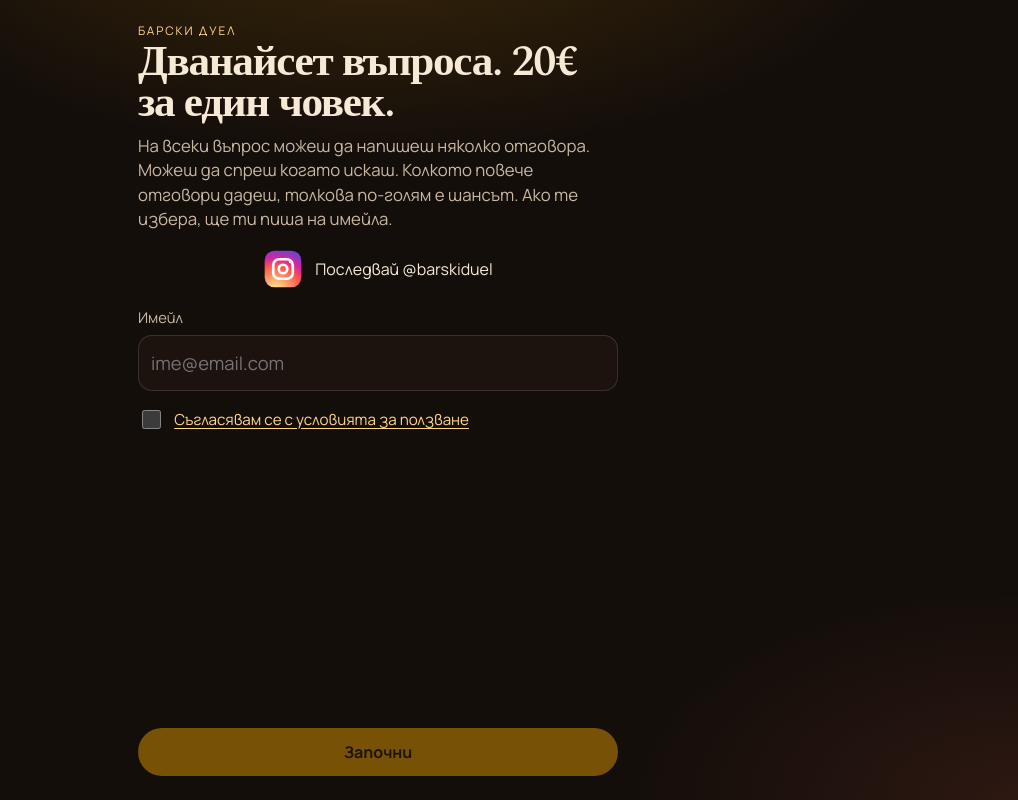
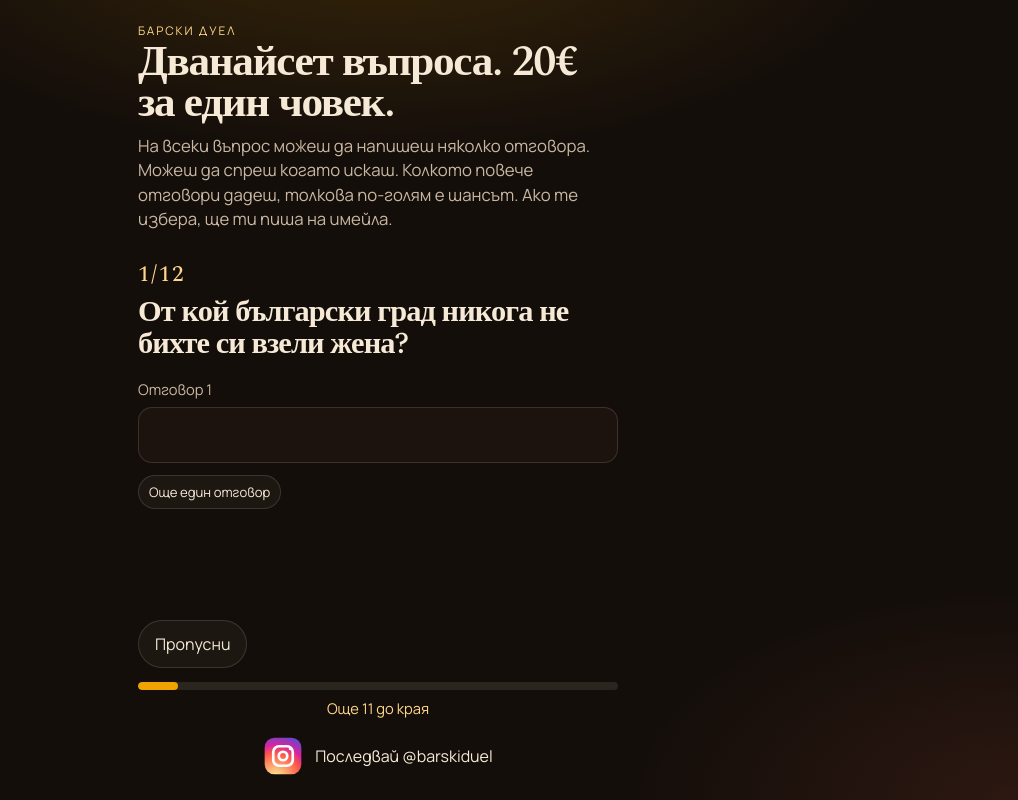
Before and after one commit to ivaylonikolov7/popitahme-100-choveka, a React (Vite) app: page / in a window 1280 px wide. Shown: the whole page, without its empty margins (262-1280 px from the left). Built offline with nearby package versions, Linux system fonts and the light colour scheme.

Commit message:
feat: start with questions

```diff
--- a/src/styles.css
+++ b/src/styles.css
@@ -485,6 +485,12 @@ select.dark-field {
   padding: 22px 0 calc(24px + env(safe-area-inset-bottom));
 }
 .survey h1 { font-size: clamp(1.85rem, 8vw, 2.7rem); }
+.survey .home-ask { margin-top: 26px; }
+.survey .home-ask h2 {
+  font-size: clamp(1.45rem, 5.5vw, 1.9rem);
+  line-height: 1.05;
+  margin: 0.35rem 0 0;
+}
 .q-count {
   margin: 0;
   font-family: Spectral, "Times New Roman", serif;
@@ -493,6 +499,28 @@ select.dark-field {
   color: var(--gold-2);
 }
 .survey .dock { margin-top: auto; padding-top: 18px; }
+.survey-foot { margin-top: auto; padding-top: 18px; }
+.survey-foot .dock { margin-top: 0; padding-top: 0; }
+.progress {
+  height: 8px;
+  margin-top: 14px;
+  border-radius: 999px;
+  background: rgba(246, 234, 215, 0.1);
+  overflow: hidden;
+}
+.progress > span {
+  display: block;
+  height: 100%;
+  border-radius: inherit;
+  background: var(--gold);
+  transition: width 0.25s ease;
+}
+.progress-note {
+  margin: 8px 0 0;
+  text-align: center;
+  color: var(--gold-2);
+  font-size: 0.92rem;
+}
 .survey .follow {
   display: flex;
   align-items: center;
--- a/src/survey/SurveyApp.tsx
+++ b/src/survey/SurveyApp.tsx
@@ -3,6 +3,7 @@ import { SURVEY_QUESTIONS } from "./questions";
 import { cleanEmail, emailOk } from "./email";
 
 const DRAFT_KEY = "bar-feuds-survey-draft";
+const EMAIL_STEP = SURVEY_QUESTIONS.length;
 
 function InstagramFollow() {
   return (
@@ -54,7 +55,60 @@ type Draft = {
   accepted: boolean;
   answers: string[][];
   step: number;
+  returnStep: number;
 };
+
+function Terms({
+  onClose,
+  onAccept,
+}: {
+  onClose: () => void;
+  onAccept: () => void;
+}) {
+  return (
+    <div className="terms-backdrop" onClick={onClose}>
+      <div
+        className="terms-pop"
+        role="dialog"
+        aria-modal="true"
+        aria-labelledby="terms-title"
+        onClick={(event) => event.stopPropagation()}
+      >
+        <h2 id="terms-title">Условия за ползване</h2>
+        <p>Анкетата е на @barskiduel.</p>
+        <p>Пазя имейла и отговорите.</p>
+        <p>
+          Ползвам ги, за да видя най-честите отговори за играта и да избера
+          един човек, на когото пращам 20€. Колкото повече отговори дадеш,
+          толкова по-голям е шансът. Ако спечелиш, пиша ти на имейла. Аз
+          избирам. Няма код и не всеки получава пари.
+        </p>
+        <p>
+          Листчето с имейла го виждам само аз. Не го пускам публично, не го
+          ползвам за реклама и не го давам на други.
+        </p>
+        <p>
+          Самите отговори, без имейл, ще ги ползвам после в барската игра. Там
+          се вижда само кой отговор колко често е писан, не кой го е написал.
+        </p>
+        <p>
+          Имейла трия, след като парите са изпратени. Ако отговорите са
+          написани само колкото да се участва, мога да махна цялото листче и то
+          не влиза в играта. Ако искаш твоя запис да изтрия или да ти го покажа
+          по-рано, пиши на @barskiduel.
+        </p>
+        <div className="dock">
+          <button type="button" className="btn ghost" onClick={onClose}>
+            Затвори
+          </button>
+          <button type="button" className="btn primary" onClick={onAccept}>
+            Съгласявам се
+          </button>
+        </div>
+      </div>
+    </div>
+  );
+}
 
 function blankAnswers() {
   return SURVEY_QUESTIONS.map(() => [""]);
@@ -65,7 +119,8 @@ function loadDraft(): Draft {
     email: "",
     accepted: false,
     answers: blankAnswers(),
-    step: -1,
+    step: 0,
+    returnStep: 0,
   };
   try {
     const raw = sessionStorage.getItem(DRAFT_KEY);
@@ -75,6 +130,7 @@ function loadDraft(): Draft {
       accepted?: boolean;
       answers?: unknown[];
       step?: number;
+      returnStep?: number;
     };
     const answers = SURVEY_QUESTIONS.map((_, index) => {
       const item = data.answers?.[index];
@@ -88,9 +144,14 @@ function loadDraft(): Draft {
     });
     const email = cleanEmail(data.email);
     const accepted = data.accepted === true;
-    const ready = accepted && emailOk(email);
-    const step = ready ? (data.step ?? -1) : -1;
-    return { email, accepted, answers, step };
+    const last = SURVEY_QUESTIONS.length - 1;
+    const step =
+      typeof data.step === "number" && data.step >= 0 && data.step <= EMAIL_STEP
+        ? data.step
+        : 0;
+    const back = typeof data.returnStep === "number" ? data.returnStep : Math.min(Math.max(step, 0), last);
+    const returnStep = back >= 0 && back <= last ? back : 0;
+    return { email, accepted, answers, step, returnStep };
   } catch {
     return empty;
   }
@@ -123,6 +184,11 @@ export function SurveyApp() {
   function goNext() {
     if (step >= SURVEY_QUESTIONS.length - 1) return;
     setDraft({ ...draft, step: step + 1 });
+  }
+
+  function goToEmail() {
+    setError("");
+    setDraft({ ...draft, step: EMAIL_STEP, returnStep: step });
   }
   const question = step >= 0 ? SURVEY_QUESTIONS[step] : undefined;
 
@@ -198,15 +264,12 @@ export function SurveyApp() {
             </p>
             <InstagramFollow />
           </>
-        ) : step < 0 ? (
+        ) : step >= EMAIL_STEP ? (
           <>
-            <h1>Дванайсет въпроса. 20€ за един човек.</h1>
+            <h1>Имейл, и готово.</h1>
             <p className="lede">
-              На всеки въпрос можеш да напишеш няколко отговора. Можеш да спреш
-              когато искаш. Колкото повече отговори дадеш, толкова по-голям е
-              шансът. Ако те избера, ще ти пиша на имейла.
+              Ако те избера, пиша тук. Имейлът го виждам само аз.
             </p>
-            <InstagramFollow />
             <label className="field">
               <span>Имейл</span>
               <input
@@ -237,92 +300,66 @@ export function SurveyApp() {
               </button>
             </label>
             {termsOpen && (
-              <div
-                className="terms-backdrop"
-                onClick={() => setTermsOpen(false)}
-              >
-                <div
-                  className="terms-pop"
-                  role="dialog"
-                  aria-modal="true"
-                  aria-labelledby="terms-title"
-                  onClick={(event) => event.stopPropagation()}
-                >
-                  <h2 id="terms-title">Условия за ползване</h2>
-                  <p>Анкетата е на @barskiduel.</p>
-                  <p>Пазя имейла и отговорите.</p>
-                  <p>
-                    Ползвам ги, за да видя най-честите отговори за играта и да
-                    избера един човек, на когото пращам 20€. Колкото повече
-                    отговори дадеш, толкова по-голям е шансът. Ако спечелиш,
-                    пиша ти на имейла. Аз избирам. Няма код и не всеки получава
-                    пари.
-                  </p>
-                  <p>
-                    Листчето с имейла го виждам само аз. Не го пускам публично,
-                    не го ползвам за реклама и не го давам на други.
-                  </p>
-                  <p>
-                    Самите отговори, без имейл, ще ги ползвам после в барската
-                    игра. Там се вижда само кой отговор колко често е писан, не
-                    кой го е написал.
-                  </p>
-                  <p>
-                    Имейла трия, след като парите са изпратени. Ако отговорите
-                    са написани само колкото да се участва, мога да махна цялото
-                    листче и то не влиза в играта. Ако искаш твоя запис да
-                    изтрия или да ти го покажа по-рано, пиши на @barskiduel.
-                  </p>
+              <Terms
+                onClose={() => setTermsOpen(false)}
+                onAccept={() => {
+                  setDraft({ ...draft, accepted: true });
+                  setTermsOpen(false);
+                }}
+              />
+            )}
+            {error && <p className="banner">{error}</p>}
             <div className="dock">
               <button
                 type="button"
                 className="btn ghost"
-                      onClick={() => setTermsOpen(false)}
+                onClick={() => setDraft({ ...draft, step: draft.returnStep })}
               >
-                      Затвори
+                Назад
               </button>
               <button
                 type="button"
                 className="btn primary"
-                      onClick={() => {
-                        setDraft({ ...draft, accepted: true });
-                        setTermsOpen(false);
-                      }}
+                disabled={
+                  busy || !draft.accepted || !emailOk(cleanEmail(draft.email))
+                }
+                onClick={() => void send()}
               >
-                      Съгласявам се
-                    </button>
-                  </div>
-                </div>
-              </div>
-            )}
-            <div className="dock">
-              <button
-                type="button"
-                className="btn primary"
-                disabled={!draft.accepted || !emailOk(cleanEmail(draft.email))}
-                onClick={() => setDraft({ ...draft, step: 0 })}
-              >
-                Започни
+                {busy ? "Праща се…" : "Прати"}
               </button>
             </div>
           </>
         ) : (
           question && (
             <>
+              {step === 0 && (
+                <>
+                  <h1>Дванайсет въпроса. 20€ за един човек.</h1>
+                  <p className="lede">
+                    На всеки въпрос можеш да напишеш няколко отговора. Можеш да
+                    спреш когато искаш. Колкото повече отговори дадеш, толкова
+                    по-голям е шансът. Ако те избера, ще ти пиша на имейла.
+                  </p>
+                </>
+              )}
+              <div className={step === 0 ? "home-ask" : undefined}>
                 <p className="q-count">
                   {step + 1}/{SURVEY_QUESTIONS.length}
                 </p>
+                {step > 0 && (
                   <p className="whisper">
                     Дадени {filled}. Колкото повече, толкова по-голям шанс.
                   </p>
-              <h1>{question.text}</h1>
+                )}
+                {step === 0 ? <h2>{question.text}</h2> : <h1>{question.text}</h1>}
+              </div>
               <div className="answer-stack">
                 {slots.map((value, index) => (
                   <label className="field" key={index}>
                     <span>Отговор {index + 1}</span>
                     <input
                       value={value}
-                      autoFocus={index === slots.length - 1}
+                      autoFocus={step > 0 && index === slots.length - 1}
                       maxLength={80}
                       enterKeyHint="next"
                       onChange={(event) => setSlot(index, event.target.value)}
@@ -354,7 +391,9 @@ export function SurveyApp() {
                 )}
               </div>
               {error && <p className="banner">{error}</p>}
+              <div className="survey-foot">
                 <div className="dock">
+                  {step > 0 && (
                     <button
                       type="button"
                       className="btn ghost"
@@ -362,6 +401,12 @@ export function SurveyApp() {
                     >
                       Назад
                     </button>
+                  )}
+                  {step >= 2 && step < SURVEY_QUESTIONS.length - 1 && (
+                    <button type="button" className="btn ghost" onClick={goToEmail}>
+                      Прати дотук
+                    </button>
+                  )}
                   {step < SURVEY_QUESTIONS.length - 1 ? (
                     <button
                       type="button"
@@ -371,15 +416,31 @@ export function SurveyApp() {
                       {current ? "Напред" : "Пропусни"}
                     </button>
                   ) : (
-                  <button
-                    type="button"
-                    className="btn primary"
-                    disabled={busy}
-                    onClick={() => void send()}
-                  >
-                    {busy ? "Праща се…" : "Прати"}
+                    <button type="button" className="btn primary" onClick={goToEmail}>
+                      Прати
                     </button>
                   )}
+                </div>
+                <div
+                  className="progress"
+                  role="progressbar"
+                  aria-valuemin={1}
+                  aria-valuemax={SURVEY_QUESTIONS.length}
+                  aria-valuenow={step + 1}
+                  aria-label={
+                    step < SURVEY_QUESTIONS.length - 1
+                      ? `Още ${SURVEY_QUESTIONS.length - step - 1} до края`
+                      : "Последен въпрос"
+                  }
+                >
+                  <span style={{ width: `${((step + 1) / SURVEY_QUESTIONS.length) * 100}%` }} />
+                </div>
+                <p className="progress-note">
+                  {step < SURVEY_QUESTIONS.length - 1
+                    ? `Още ${SURVEY_QUESTIONS.length - step - 1} до края`
+                    : "Последен въпрос"}
+                </p>
+                {step === 0 && <InstagramFollow />}
               </div>
             </>
           )
```
Lines whose indentation alone changed are shown as unchanged.
